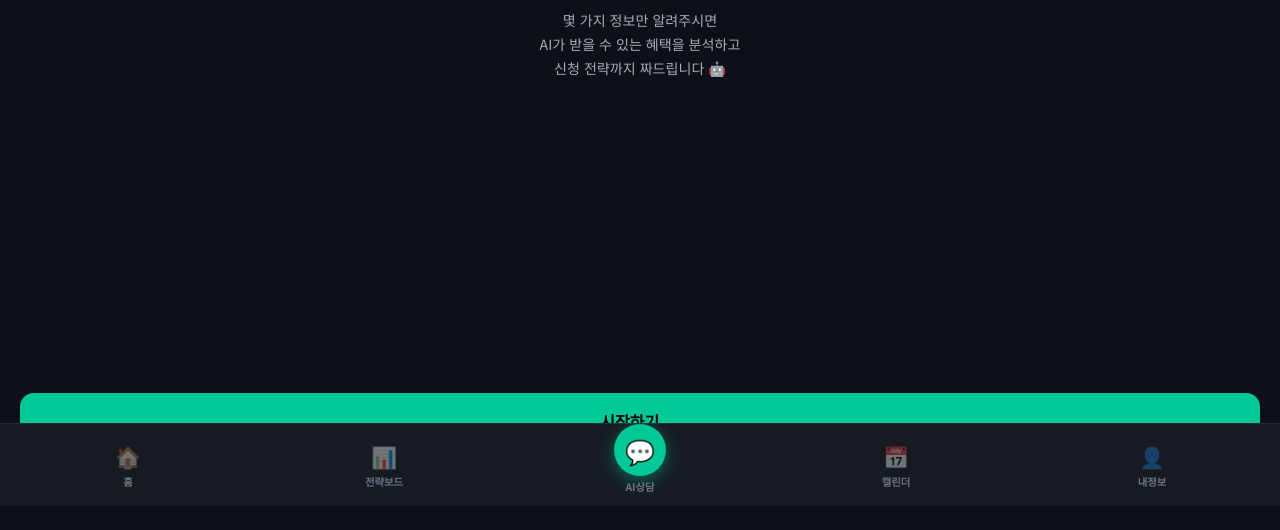
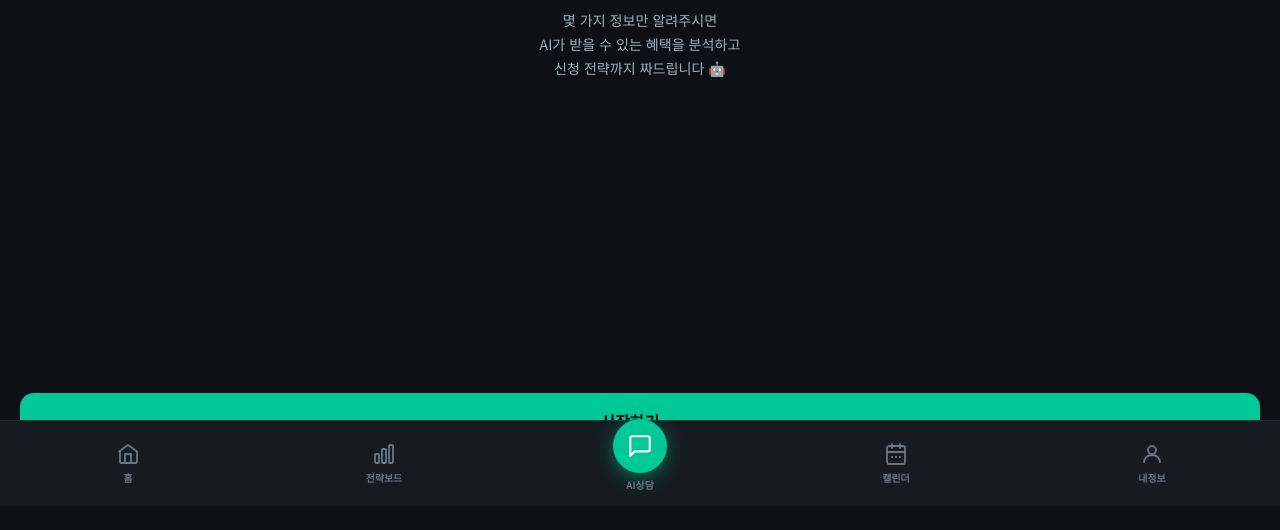
Before and after one commit to ckddnjs-hub/hkt, a plain HTML site: page index.html in a window 1280 px wide. Shown: the part 294-824 px from the top of the page. Drawn offline with nearby package versions, Linux system fonts and the light colour scheme; no server answers.

Commit message:
Design: 하단 네비 이모지 → SVG 아이콘 (스크린샷 스타일 참고, FAB 초록 원형)

```diff
--- a/app.css
+++ b/app.css
@@ -63,13 +63,15 @@ body.ready{visibility:visible}
 
 .app-body{flex:1;overflow-y:auto;padding-bottom:calc(64px + env(safe-area-inset-bottom,0px))}
 .bottom-nav{position:fixed;bottom:0;left:0;right:0;z-index:200;background:var(--bg2);border-top:1px solid var(--border);display:flex;min-height:64px;padding-bottom:env(safe-area-inset-bottom,0px);align-items:center;transition:background .25s,border-color .25s}
-.bottom-nav-item{flex:1;display:flex;flex-direction:column;align-items:center;justify-content:center;padding:6px 2px;cursor:pointer;border:none;background:none;color:var(--text-dim);font-family:inherit;font-size:.65rem;font-weight:700;gap:3px;transition:color .2s}
-.bottom-nav-item .nav-icon{font-size:1.3rem;opacity:.4;transition:opacity .2s,transform .2s}
+.bottom-nav-item{flex:1;display:flex;flex-direction:column;align-items:center;justify-content:center;padding:6px 2px;cursor:pointer;border:none;background:none;color:var(--text-dim);font-family:inherit;font-size:.62rem;font-weight:600;gap:4px;transition:color .2s}
+.bottom-nav-item svg{width:24px;height:24px;stroke:currentColor;fill:none;stroke-width:1.8;stroke-linecap:round;stroke-linejoin:round;transition:stroke .2s,transform .2s}
 .bottom-nav-item.active{color:var(--primary)}
-.bottom-nav-item.active .nav-icon{opacity:1;transform:translateY(-2px)}
-.nav-fab{position:relative;top:-6px}
-.nav-fab-circle{width:52px;height:52px;border-radius:50%;background:var(--primary);display:flex;align-items:center;justify-content:center;font-size:1.5rem;box-shadow:0 4px 16px rgba(0,200,150,.45);transition:transform .2s}
-.nav-fab.active .nav-fab-circle{transform:scale(1.08)}
+.bottom-nav-item.active svg{transform:translateY(-1px)}
+/* FAB 중앙 버튼 */
+.nav-fab{position:relative;top:-8px}
+.nav-fab-circle{width:54px;height:54px;border-radius:50%;background:var(--primary);display:flex;align-items:center;justify-content:center;box-shadow:0 4px 18px rgba(0,200,150,.5);transition:transform .2s}
+.nav-fab-circle svg{width:26px;height:26px;stroke:#fff;fill:none;stroke-width:2;stroke-linecap:round;stroke-linejoin:round}
+.nav-fab.active .nav-fab-circle{transform:scale(1.1)}
 
 /* ── 페이지 ── */
 .page{display:none;animation:fadeIn .25s ease}
--- a/index.html
+++ b/index.html
@@ -10,7 +10,7 @@
   <link rel="manifest" href="manifest.json">
   <link rel="preconnect" href="https://fonts.googleapis.com">
   <link href="https://fonts.googleapis.com/css2?family=Noto+Sans+KR:wght@400;600;700&display=swap" rel="stylesheet">
-  <link rel="stylesheet" href="app.css?v=10">
+  <link rel="stylesheet" href="app.css?v=11">
   <!-- Supabase -->
   <script src="https://cdn.jsdelivr.net/npm/@supabase/supabase-js@2/dist/umd/supabase.min.js"></script>
   <!-- Chart.js -->
@@ -81,31 +81,66 @@
 
   <!-- 하단 내비게이션 -->
   <nav class="bottom-nav" id="bottom-nav">
+
+    <!-- 홈 -->
     <button class="bottom-nav-item" id="nav-dashboard" onclick="navigateTo('dashboard')">
-      <span class="nav-icon">🏠</span>홈
+      <svg viewBox="0 0 24 24">
+        <path d="M3 9.5L12 3l9 6.5V20a1 1 0 0 1-1 1H5a1 1 0 0 1-1-1V9.5z"/>
+        <path d="M9 21V12h6v9"/>
+      </svg>
+      홈
     </button>
+
+    <!-- 전략보드 -->
     <button class="bottom-nav-item" id="nav-strategy" onclick="navigateTo('strategy')">
-      <span class="nav-icon">📊</span>전략보드
+      <svg viewBox="0 0 24 24">
+        <rect x="3" y="12" width="4" height="9" rx="1"/>
+        <rect x="10" y="7" width="4" height="14" rx="1"/>
+        <rect x="17" y="3" width="4" height="18" rx="1"/>
+      </svg>
+      전략보드
     </button>
+
+    <!-- AI상담 FAB -->
     <button class="bottom-nav-item nav-fab" id="nav-chat" onclick="navigateTo('chat')">
-      <div class="nav-fab-circle">💬</div>
-      <span>AI상담</span>
+      <div class="nav-fab-circle">
+        <svg viewBox="0 0 24 24">
+          <path d="M21 15a2 2 0 0 1-2 2H7l-4 4V5a2 2 0 0 1 2-2h14a2 2 0 0 1 2 2z"/>
+        </svg>
+      </div>
+      AI상담
     </button>
+
+    <!-- 캘린더 -->
     <button class="bottom-nav-item" id="nav-calendar" onclick="navigateTo('calendar')">
-      <span class="nav-icon">📅</span>캘린더
+      <svg viewBox="0 0 24 24">
+        <rect x="3" y="4" width="18" height="18" rx="2"/>
+        <path d="M16 2v4M8 2v4M3 10h18"/>
+        <rect x="7" y="14" width="2" height="2" rx=".5" fill="currentColor" stroke="none"/>
+        <rect x="11" y="14" width="2" height="2" rx=".5" fill="currentColor" stroke="none"/>
+        <rect x="15" y="14" width="2" height="2" rx=".5" fill="currentColor" stroke="none"/>
+      </svg>
+      캘린더
     </button>
+
+    <!-- 내정보 -->
     <button class="bottom-nav-item" id="nav-profile" onclick="navigateTo('profile')">
-      <span class="nav-icon">👤</span>내정보
+      <svg viewBox="0 0 24 24">
+        <circle cx="12" cy="8" r="4"/>
+        <path d="M4 20c0-4 3.6-7 8-7s8 3 8 7"/>
+      </svg>
+      내정보
     </button>
+
   </nav>
 
 </div>
 
-<script src="core.js?v=10"></script>
-<script src="wizard.js?v=10"></script>
-<script src="dashboard.js?v=10"></script>
-<script src="chat.js?v=10"></script>
-<script src="strategy.js?v=10"></script>
-<script src="calendar.js?v=10"></script>
+<script src="core.js?v=11"></script>
+<script src="wizard.js?v=11"></script>
+<script src="dashboard.js?v=11"></script>
+<script src="chat.js?v=11"></script>
+<script src="strategy.js?v=11"></script>
+<script src="calendar.js?v=11"></script>
 </body>
 </html>
--- a/sw.js
+++ b/sw.js
@@ -1,8 +1,8 @@
-const CACHE = 'welfare-ai-v10';
+const CACHE = 'welfare-ai-v11';
 const ASSETS = [
   '/', '/index.html',
-  '/app.css?v=10', '/core.js?v=10', '/wizard.js?v=10',
-  '/dashboard.js?v=10', '/chat.js?v=10', '/strategy.js?v=10', '/calendar.js?v=10',
+  '/app.css?v=11', '/core.js?v=11', '/wizard.js?v=11',
+  '/dashboard.js?v=11', '/chat.js?v=11', '/strategy.js?v=11', '/calendar.js?v=11',
 ];
 
 self.addEventListener('install', e => {
```
